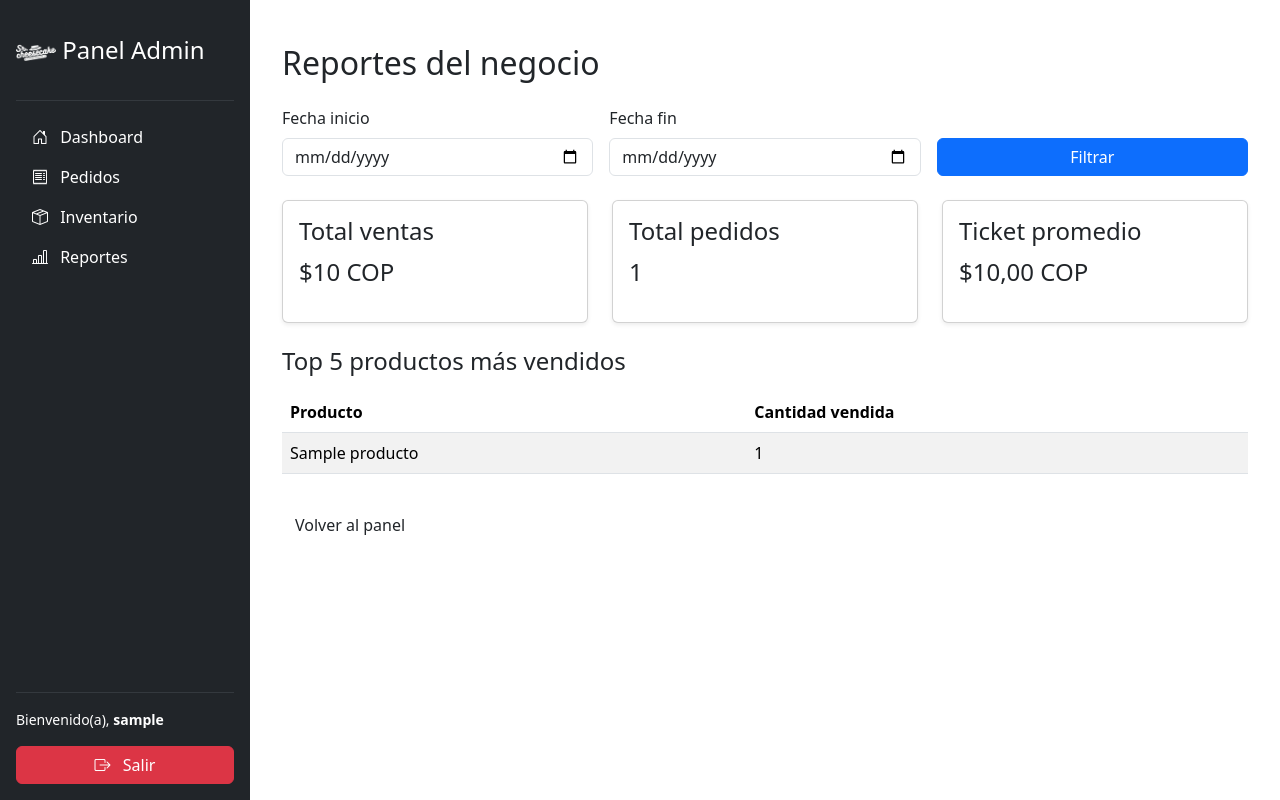
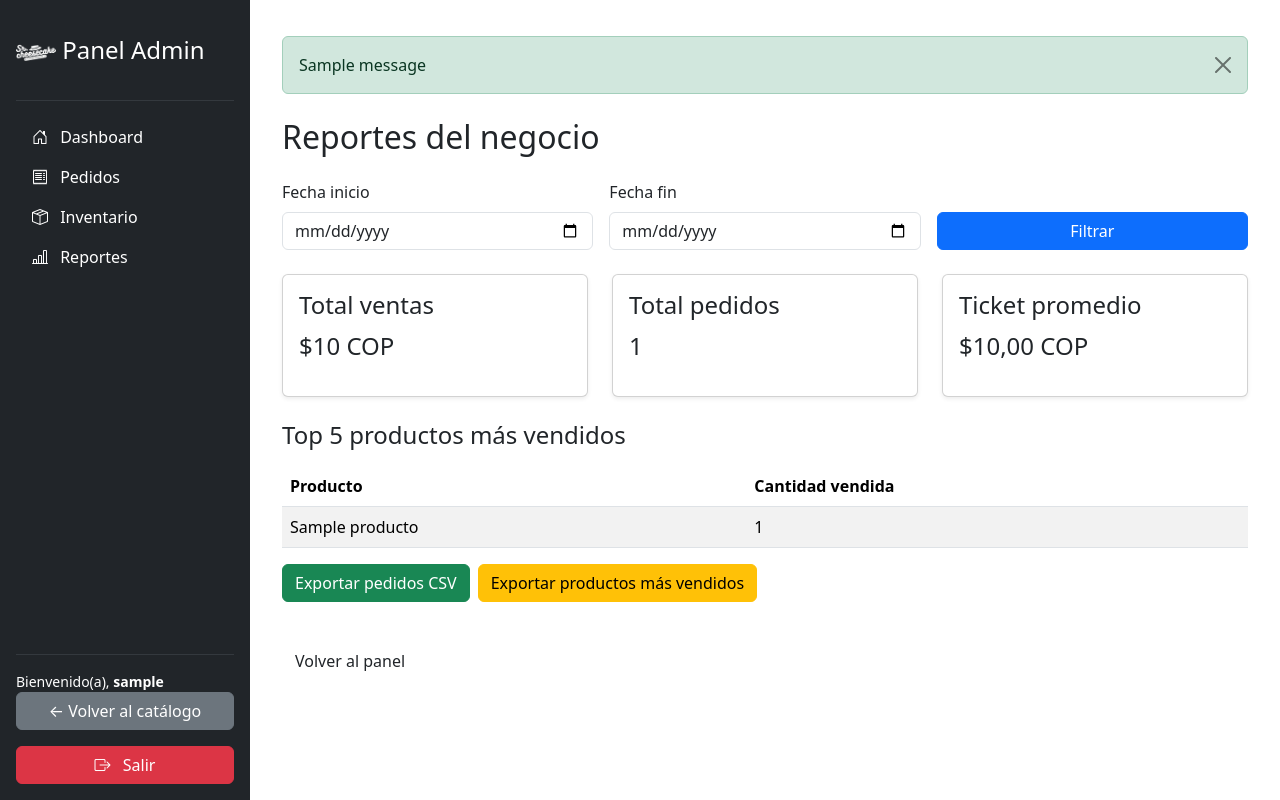
Before and after one commit to johanbastidas4-jpg/sr-cheesecake, a Django app: page /panel/reportes/ in a window 1280 px wide. Run offline with Django 5.2, Linux system fonts and the light colour scheme; a user stored in the database is signed in; tables that the repository leaves empty hold one stand-in row (values such as "Sample post"); one stand-in notice (Sample message) is shown.

Commit message:
MVP final listo para migración y defensa

```diff
--- a/catalogo/Templates/base.html
+++ b/catalogo/Templates/base.html
@@ -37,6 +37,11 @@
                 </span>
             {% endif %}
             </a>
+
+            <a class="navbar-brand brand-title" href="{% url 'panel_inicio' %}">
+              <class="text"> Panel Administrativo
+            </a>
+
           </li>
           </div>
 
--- a/catalogo/Templates/catalogo/admin_reportes.html
+++ b/catalogo/Templates/catalogo/admin_reportes.html
@@ -77,8 +77,38 @@
             {% endfor %}
         </tbody>
     </table>
+    <div class="mb-4 d-flex gap-2">
+
+        <a href="{% url 'exportar_pedidos' %}?fecha_inicio={{ fecha_inicio }}&fecha_fin={{ fecha_fin }}"
+            class="btn btn-success"
+            onclick="return validarFechasAntesDeExportar()">
+            Exportar pedidos CSV
+        </a>
+
+        <a href="{% url 'exportar_productos' %}?fecha_inicio={{ fecha_inicio }}&fecha_fin={{ fecha_fin }}"
+            class="btn btn-warning"
+            onclick="return validarFechasAntesDeExportar()">
+            Exportar productos más vendidos
+        </a>
+
+    </div>
 
     <a href="{% url 'panel_inicio' %}" class="btn btn-light-custom mt-3">Volver al panel</a>
 
+
 </div>
+
+<script>
+function validarFechasAntesDeExportar() {
+    const inicio = document.querySelector('input[name="fecha_inicio"]').value;
+    const fin = document.querySelector('input[name="fecha_fin"]').value;
+
+    if (!inicio || !fin) {
+        alert("Debes seleccionar fecha inicio y fecha fin antes de exportar.");
+        return false;
+    }
+    return true;
+}
+</script>
+
 {% endblock %}
--- a/catalogo/Templates/catalogo/base_panel.html
+++ b/catalogo/Templates/catalogo/base_panel.html
@@ -2,6 +2,7 @@
 <!DOCTYPE html>
 <html lang="es">
 <head>
+
     <meta charset="UTF-8">
     <title>{% block title %}Panel Administrativo{% endblock %}</title>
 
@@ -26,12 +27,23 @@
 </head>
 
 <body>
-
     {% include 'catalogo/panel_sidebar.html' %}
 
-    <main class="content-wrapper">
-        {% block content %}{% endblock %}
-    </main>
+        <main class="content-wrapper">
+
+            {% if messages %}
+                <div class="container mt-3">
+                    {% for message in messages %}
+                        <div class="alert alert-{{ message.tags }} alert-dismissible fade show" role="alert">
+                            {{ message }}
+                            <button type="button" class="btn-close" data-bs-dismiss="alert"></button>
+                        </div>
+                    {% endfor %}
+                </div>
+            {% endif %}
+
+            {% block content %}{% endblock %}
+        </main>
 
 </body>
 </html>
--- a/catalogo/Templates/catalogo/confirmacion_pedido.html
+++ b/catalogo/Templates/catalogo/confirmacion_pedido.html
@@ -130,6 +130,10 @@
             <div class="mt-4">
                 <a href="{% url 'lista_productos' %}" class="btn btn-primary-custom me-2">Seguir comprando</a>
             </div>
+            <div class="mt-4">
+                <button class="btn btn-secondary" onclick="window.print()">
+                    Imprimir confirmación </button>
+            </div>
         </div>
     </div>
 </div>
--- a/catalogo/Templates/catalogo/panel_sidebar.html
+++ b/catalogo/Templates/catalogo/panel_sidebar.html
@@ -52,6 +52,10 @@
         Bienvenido(a), <strong>{{ request.user.username }}</strong>
     </div>
 
+    <a href="{% url 'lista_productos' %}" class="btn btn-secondary">
+        ← Volver al catálogo
+    </a>
+
     <form action="{% url 'admin_logout' %}" method="post" class="mt-3">
     {% csrf_token %}
     <button type="submit" class="btn btn-danger w-100">
--- a/catalogo/urls.py
+++ b/catalogo/urls.py
@@ -1,7 +1,7 @@
 from django.urls import path
 from . import views
 from django.contrib.auth import views as auth_views
-
+from .views import (reportes, exportar_pedidos_csv, exportar_productos_vendidos_csv)
 
 urlpatterns = [
     path('', views.lista_productos, name='lista_productos'),
@@ -25,6 +25,8 @@ urlpatterns = [
     path('panel/inventario/', views.admin_inventario, name='admin_inventario'),
     path('inventario/editar/<int:producto_id>/', views.editar_inventario, name='editar_inventario'),
     path('panel/reportes/', views.reportes, name='admin_reportes'),
+    path('reportes/exportar-pedidos/', exportar_pedidos_csv, name='exportar_pedidos'),
+    path('reportes/exportar-productos/', exportar_productos_vendidos_csv, name='exportar_productos'),
 
 # rutas para login
 
--- a/catalogo/views.py
+++ b/catalogo/views.py
@@ -5,7 +5,10 @@ from .cart import Cart
 from .models import Producto, Pedido, DetallePedido
 from django.db.models import Sum, Count, Avg
 from django.contrib.auth.decorators import user_passes_test
-
+from datetime import datetime
+import csv
+from django.http import HttpResponse
+from django.contrib import messages
 # -------------------------------
 # LOGIN ADMIN
 # -------------------------------
@@ -196,19 +199,20 @@ def checkout(request):
 @user_passes_test(es_admin)
 def reportes(request):
 
+    # Obtener filtros
     fecha_inicio = request.GET.get("fecha_inicio")
     fecha_fin = request.GET.get("fecha_fin")
-    pedidos = Pedido.objects.all()
 
-    # Si el usuario selecciona un rango de fechas
+    # Base de datos de pedidos
+    pedidos = Pedido.objects.all().order_by('-creado_en')
+
+    # Aplicar filtros si existen
     if fecha_inicio and fecha_fin:
         pedidos = pedidos.filter(creado_en__date__range=[fecha_inicio, fecha_fin])
 
-    # Total de ventas
+    # Cálculos principales
     total_ventas = pedidos.aggregate(total=Sum('total'))['total'] or 0
-    # Número de pedidos
     total_pedidos = pedidos.count()
-    # Promedio de pedido
     promedio_pedido = pedidos.aggregate(promedio=Avg('total'))['promedio'] or 0
     promedio_pedido = round(promedio_pedido, 2)
 
@@ -218,17 +222,85 @@ def reportes(request):
         .values('producto__nombre')
         .annotate(total_vendido=Sum('cantidad'))
         .order_by('-total_vendido')[:5]
-    )
+        )
 
-    return render(request, 'catalogo/admin_reportes.html', {
+    contexto = {
         'total_ventas': total_ventas,
         'total_pedidos': total_pedidos,
         'promedio_pedido': promedio_pedido,
         'productos_mas_vendidos': productos_mas_vendidos,
-        'fecha_inicio': fecha_inicio,
-        'fecha_fin': fecha_fin,
-    })
+        'fecha_inicio': fecha_inicio, 'fecha_fin': fecha_fin,
+        }
 
+
+    return render(request, 'catalogo/admin_reportes.html', contexto)
+
+@user_passes_test(es_admin)
+def exportar_pedidos_csv(request):
+
+    fecha_inicio = request.GET.get("fecha_inicio")
+    fecha_fin = request.GET.get("fecha_fin")
+
+    # Validación obligatoria
+    if not fecha_inicio or not fecha_fin:
+        return HttpResponse("Debe seleccionar un rango de fechas antes de exportar.")
+
+
+    pedidos = Pedido.objects.all().order_by('-creado_en')
+
+    if fecha_inicio and fecha_fin:
+        pedidos = pedidos.filter(creado_en__date__range=[fecha_inicio, fecha_fin])
+
+    response = HttpResponse(content_type='text/csv')
+    response['Content-Disposition'] = 'attachment; filename="pedidos.csv"'
+
+    writer = csv.writer(response, delimiter=';')
+    writer.writerow(['ID', 'Cliente', 'Fecha', 'Estado', 'Total'])
+
+    for p in pedidos:
+        writer.writerow([
+            p.id,
+            p.nombre_cliente,
+            p.creado_en,
+            p.estado,
+            p.total,
+        ])
+
+    return response
+
+@user_passes_test(es_admin)
+def exportar_productos_vendidos_csv(request):
+
+    fecha_inicio = request.GET.get("fecha_inicio")
+    fecha_fin = request.GET.get("fecha_fin")
+
+    # Validación obligatoria
+    if not fecha_inicio or not fecha_fin:
+        return HttpResponse("Debe seleccionar un rango de fechas antes de exportar.")
+
+
+    pedidos = Pedido.objects.all()
+
+    if fecha_inicio and fecha_fin:
+        pedidos = pedidos.filter(creado_en__date__range=[fecha_inicio, fecha_fin])
+
+    productos = (
+        DetallePedido.objects.filter(pedido__in=pedidos)
+        .values('producto__nombre')
+        .annotate(total_vendido=Sum('cantidad'))
+        .order_by('-total_vendido')
+    )
+
+    response = HttpResponse(content_type='text/csv')
+    response['Content-Disposition'] = 'attachment; filename="productos_mas_vendidos.csv"'
+
+    writer = csv.writer(response, delimiter=';')
+    writer.writerow(['Producto', 'Cantidad Vendida'])
+
+    for p in productos:
+        writer.writerow([p['producto__nombre'], p['total_vendido']])
+
+    return response
 
 # -------------------------------
  #PAGOS (WOMPI)
@@ -341,6 +413,7 @@ def admin_detalle_pedido(request, pedido_id):
     if request.method == "POST":
         pedido.estado = request.POST.get("estado")
         pedido.save()
+        messages.success(request, f"El estado del pedido #{pedido.id} fue actualizado correctamente a {pedido.estado} ")
         return redirect('admin_detalle_pedido', pedido_id=pedido.id)
 
     return render(request, 'catalogo/admin_detalle_pedido.html', {
```
Also changed, not shown: src/settings.py (+8 -7 lines), catalogo/static/catalogo/ccs/styles.css (line endings or trailing spaces).
